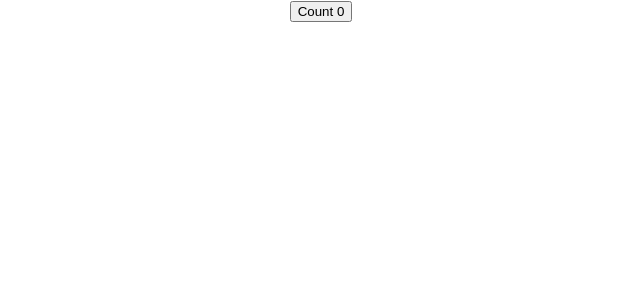
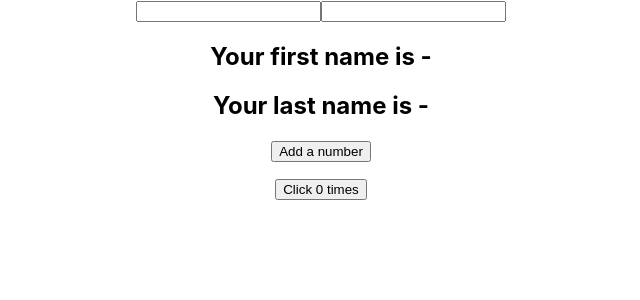
Before and after one commit to sivams20/React, a React (Create React App) app: page / in a window 1280 px wide. Shown: the top 300 px of the page, without its empty margins (319-959 px from the left). Built offline with nearby package versions, Linux system fonts and the light colour scheme.

Commit message:
React useState, UseEffect basic usage

```diff
--- a/src/App.js
+++ b/src/App.js
@@ -23,6 +23,10 @@ import { UserProvider } from './components/context/userContext';
 import PostList from './components/http/PostList';
 import PostForm from './components/http/PostForm';
 import HooksCounter from './components/hooks/HooksCounter';
+import HooksCounterTwo from './components/hooks/HookCounterTwo';
+import HookSateObject from './components/hooks/HookStateObject';
+import HookStateArray from './components/hooks/HookStateArray';
+import HookEffectCounter from './components/hooks/HookEffectCounter';
 
 function App() {
   return (
@@ -82,7 +86,11 @@ function App() {
       {/* <PostForm /> */}
 
       {/*------- Hooks --------- */}
-      <HooksCounter/>
+      {/* <HooksCounter/>
+      <HooksCounterTwo/> */}
+      <HookSateObject/>
+      <HookStateArray/>
+      <HookEffectCounter/>
 
     </div>
   );
--- /dev/null
+++ b/src/components/hooks/HookCounterTwo.js
@@ -0,0 +1,17 @@
+import React, { useState } from "react";
+
+function HooksCounterTwo(){
+    const initialCount = 0;
+    const [count, setCount] = useState(initialCount);
+
+    return(
+        <div>
+            Count: {count}
+            <button onClick={()=> setCount(prevCount => prevCount + 1)}>Increment</button>
+            <button onClick={()=> setCount(prevCount => prevCount - 1)}>Decrement</button>
+            <button onClick={()=> setCount(initialCount)}>Reset</button>
+        </div>
+    )
+}
+
+export default HooksCounterTwo;
--- /dev/null
+++ b/src/components/hooks/HookEffectCounter.js
@@ -0,0 +1,15 @@
+import React, { useEffect, useState } from "react";
+
+function HookEffectCounter(){
+    const [count, setCount] = useState(0);
+    useEffect(()=>{
+        document.title = `Cliked ${count} times`;
+    })
+    return(
+        <div>
+            <button onClick={()=> setCount(count + 1)}>Click {count} times</button>
+        </div>
+    )
+}
+
+export default HookEffectCounter;
--- /dev/null
+++ b/src/components/hooks/HookStateArray.js
@@ -0,0 +1,23 @@
+import React, { useState } from "react";
+
+function HookStateArray(){
+    const [items, setItems] = useState([]);
+
+    const addNumber = () => {
+        setItems([...items, {id: items.length, value: Math.floor(Math.random()*10)+1}]);
+    }
+
+    return(
+        <div>
+            <button onClick={addNumber}>Add a number</button>
+            <ul>
+                {items.map(item=>(
+                    <li key={item.id}>{item.value}</li>
+                ))
+                }
+            </ul>
+        </div>
+    );
+}
+
+export default HookStateArray;
--- /dev/null
+++ b/src/components/hooks/HookStateObject.js
@@ -0,0 +1,15 @@
+import React, { useState } from "react";
+
+function HookSateObject(){
+    const [name, setName] = useState({firstName: '', lastName: ''});
+    return(
+        <form>
+            <input type="text" value={name.firstName} onChange={e => setName({...name, firstName: e.target.value})} />
+            <input type="text" value={name.lastName} onChange={e => setName({...name, lastName: e.target.value})} />
+        <h2>Your first name is - {name.firstName}</h2>
+        <h2>Your last name is - {name.lastName}</h2>
+        </form>
+    );
+}
+
+export default HookSateObject;
```
